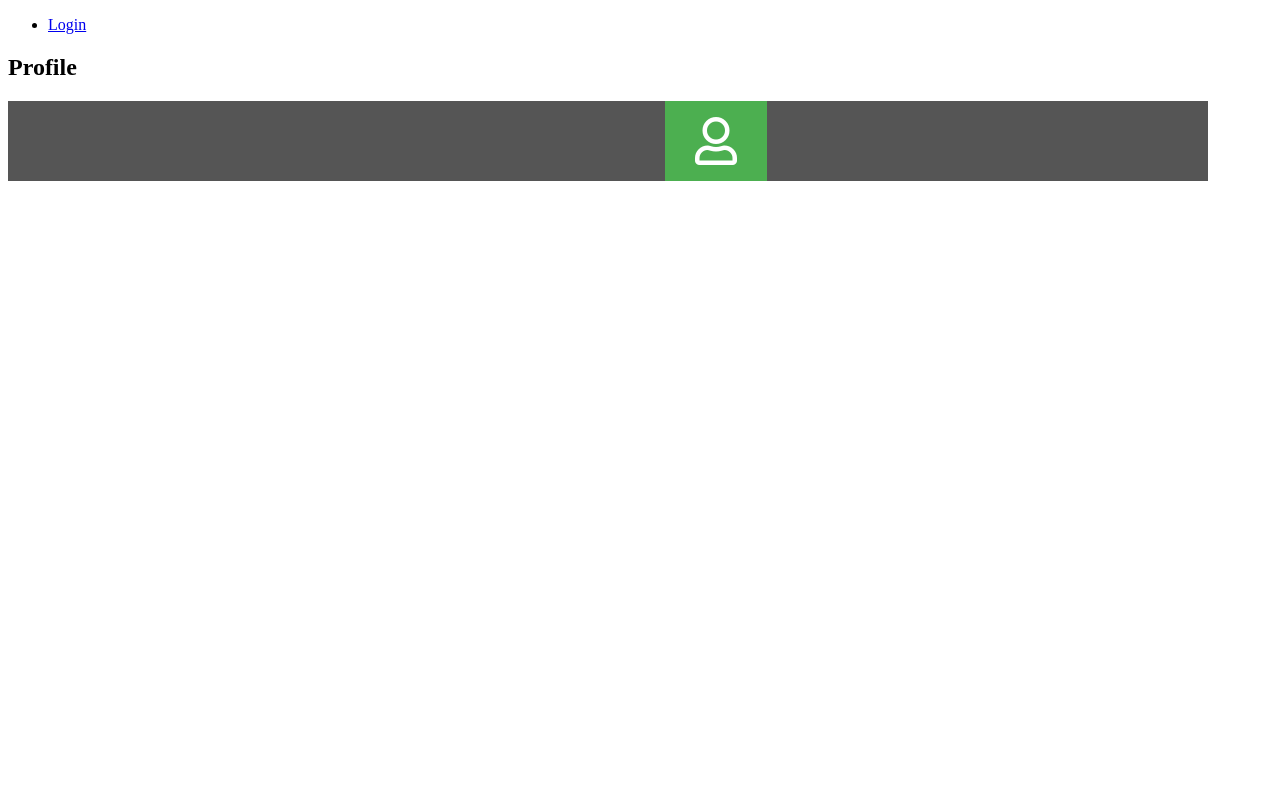
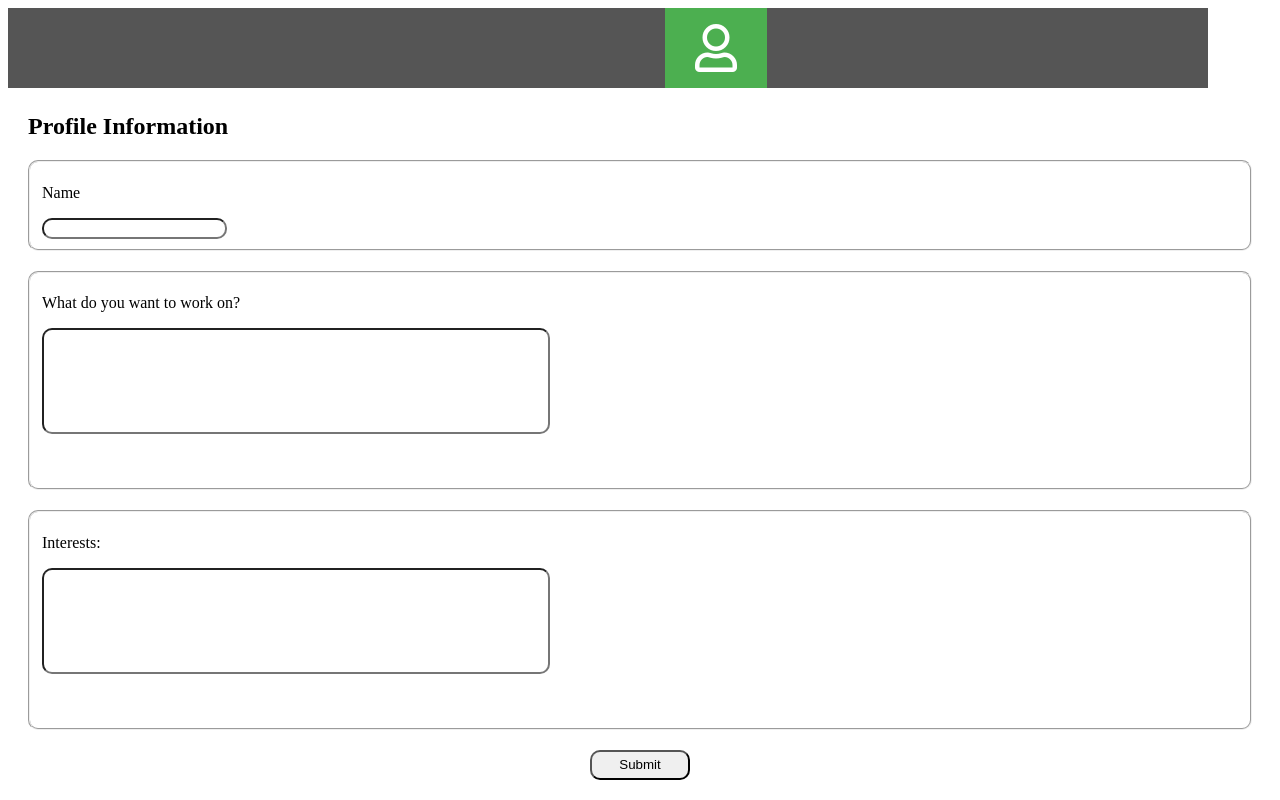
Before and after one commit to weilanc-gmail-com/axolotl, a React app: page /profile in a window 1280 px wide. Built offline with nearby package versions, Linux system fonts and the light colour scheme.

Commit message:
updated app, home, matches, profile

```diff
--- a/client/App.jsx
+++ b/client/App.jsx
@@ -1,50 +1,50 @@
-import React, { Component, useState, useEffect} from "react";
-import { Switch, Route, Link, withRouter } from "react-router-dom";
+import React, { Component, useState, useEffect} from 'react';
+import { Switch, Route, Link, withRouter } from 'react-router-dom';
 import Login from './pages/login.jsx';
 import NavBar from './components/NavBar.jsx';
+import Home from './pages/Home.jsx';
+import Profile from './pages/Profile.jsx';
+import Matches from './pages/Matches.jsx';
 
 const App = () => {
   return (
-      <div>
-        <nav>
-          <ul>
-            <li>
-              <Link to="/login">Login</Link>
-            </li>
-          </ul>
-        </nav>
-
-        {/* A <Switch> looks through its children <Route>s and
-            renders the first one that matches the current URL. */}
+    <div>
+      <NavBar />
         <Switch>
-          <Route path="/login">
+          <Route path='/login'>
             <Login />
           </Route>
-          <Route path='/profile' >
-            <Profile />
+          <Route path='/profile'>
+            <Profile styles = {profileStyles}  />
           </Route>
-          <Route path='/matches' >
+          <Route path='/matches'>
             <Matches />
           </Route>
-          <Route path="/">
+          <Route path='/'>
             <Home />
           </Route>
         </Switch>
-        <NavBar />
-      </div>
+    </div>
   );
 }
 
-function Home() {
-  return <h2>Home</h2>;
-}
+// function Home() {
+//   return <h2>Home</h2>;
+// }
+// function Profile() {
+//   return <h2>Profile</h2>;
+// }
+// function Matches() {
+//   return <h2>Matches</h2>
+// }
+// function UserName() {
+//   return(<h1> User’s Name </h1>);
+// }
+// inline styles
+// styles for profile
 
-function Profile() {
-  return <h2>Profile</h2>;
-}
-
-function Matches() {
-  return <h2>Matches</h2>
+const profileStyles = {
+  padding: '5px 20px',
 }
 
 export default withRouter(App);
--- /dev/null
+++ b/client/pages/Home.jsx
@@ -0,0 +1,13 @@
+/*index.jsx*/
+import React from 'react';
+//Functional Component
+const Home = () => {
+  return (
+    // <div>
+    //   <h3>Welcome to Pairer!</h3>
+    //   <small>Main Page</small>
+    // </div>
+    <h2>Home</h2>
+  );
+};
+export default Home;
--- /dev/null
+++ b/client/pages/Matches.jsx
@@ -0,0 +1,12 @@
+import React from 'react';
+//Functional Component
+const Matches = () => {
+  return (
+    // <div>
+    //   <h3>Welcome to Pairer!</h3>
+    //   <small>Main Page</small>
+    // </div>
+    <h2>Matches</h2>
+  );
+};
+export default Matches;
--- /dev/null
+++ b/client/pages/Profile.jsx
@@ -0,0 +1,30 @@
+import React, { useReducer, useState} from 'react';
+const Profile = () => {
+  return (
+    <div className='wrapper' style={{ padding: '5px 20px'}} >
+    <h2>Profile Information</h2>
+    <form>
+    <fieldset style={{margin: '20px 0', borderRadius: '10px'}}>
+       <label>
+         <p>Name</p>
+         <input name='userName' style={{borderRadius: '10px'}} />
+       </label>
+     </fieldset>
+     <fieldset style={{margin: '20px 0', height: '200px', borderRadius: '10px'}}>
+     <label>
+         <p>What do you want to work on?</p>
+         <input name='userInterest' style={{height: '100px', width: '500px', borderRadius: '10px'}} />
+       </label>
+     </fieldset>
+     <fieldset style={{margin: '20px 0', height: '200px', borderRadius: '10px'}}>
+     <label>
+         <p>Interests:</p>
+         <input name='userInterest' style={{height: '100px', width: '500px', borderRadius: '10px'}} />
+       </label>
+     </fieldset>
+     <button type='submit' style={{margin: '0 auto', display:'block', height: '30px', width: '100px', borderRadius: '10px'}}>Submit</button>
+    </form>
+  </div>
+  );
+};
+export default Profile;
```
Also changed, not shown: 1 other file (tests, documents, lock files or other folders).
